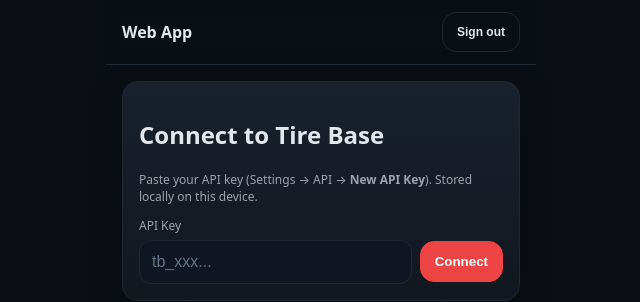
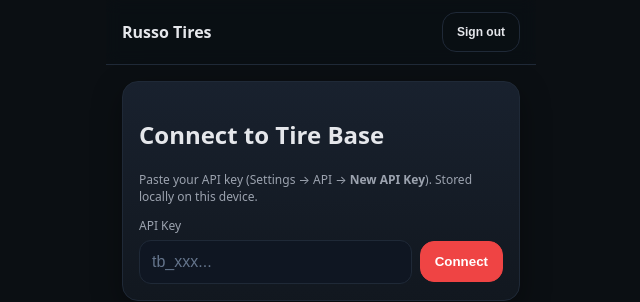
Before and after one commit to russotires/tirebase, a plain HTML site: page index.html in a window 1280 px wide. Shown: the top 302 px of the page, 319-959 px from the left. Drawn offline with Linux system fonts and the light colour scheme.

Commit message:
Update index.html

```diff
--- a/index.html
+++ b/index.html
@@ -10,7 +10,7 @@
   <div class="app">
     <header>
       <div class="wrap">
-        <h1>Web App</h1>
+        <h1>Russo Tires</h1>
         <button id="signout" class="btn ghost tiny">Sign out</button>
       </div>
     </header>
```
